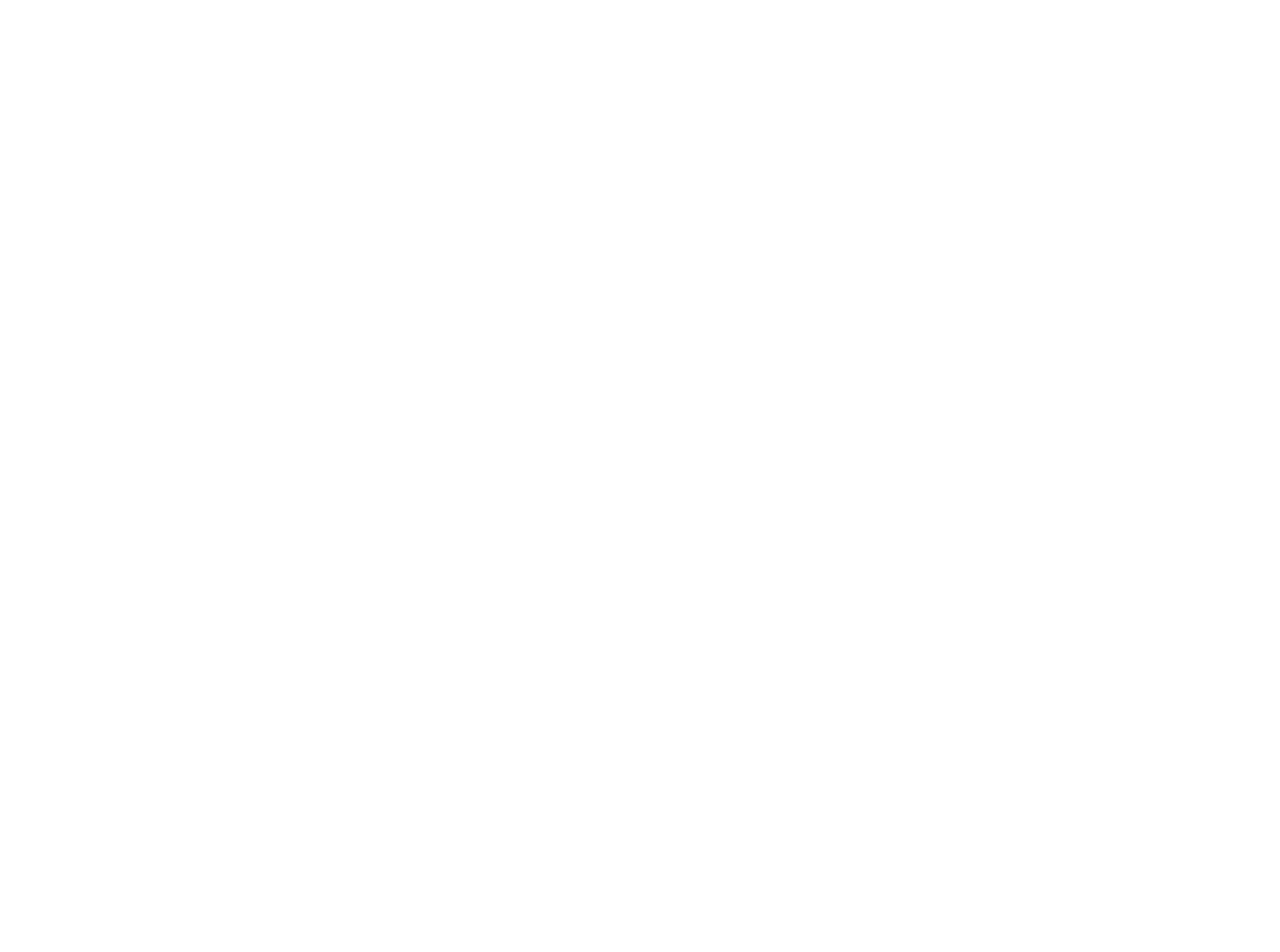
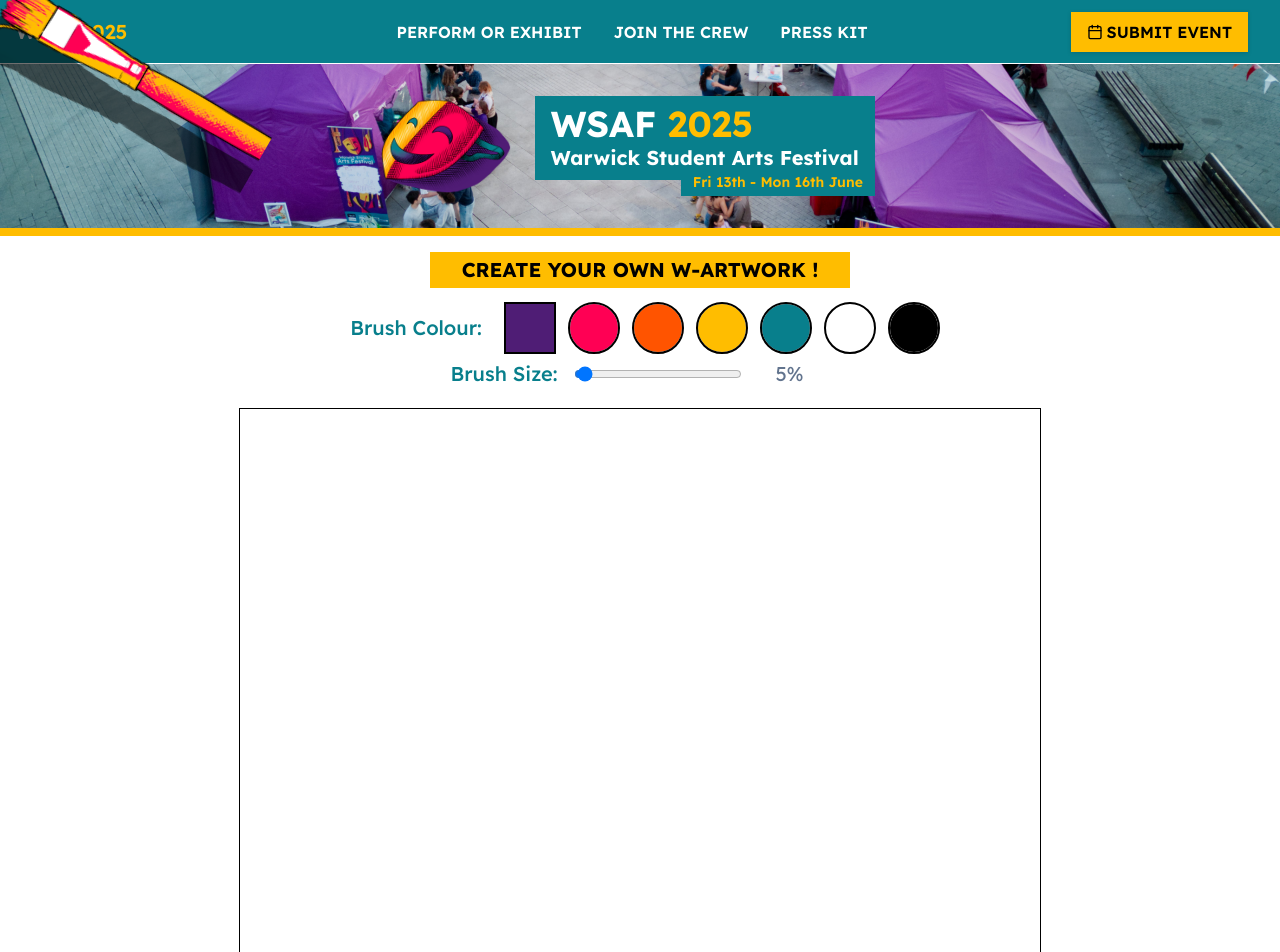
Before and after one commit to WarwickStudentArtsFestival/wsaf25-website, a Next.js app: page /wart in a window 1280 px wide. Before the commit this address had no page. Shown: the top 952 px of the page. Before the commit the page ends 800 px from the top, so only its background shows below. Built offline with nearby package versions, Linux system fonts and the light colour scheme.

Commit message:
initial w-art page

```diff
--- /dev/null
+++ b/src/app/wart/BrushSizePicker.tsx
@@ -0,0 +1,36 @@
+import React from 'react';
+
+interface BrushSizePickerProps {
+  brushSize: number;
+  onBrushSizeChange: (size: number) => void;
+}
+
+const BrushSizePicker: React.FC<BrushSizePickerProps> = ({
+  brushSize,
+  onBrushSizeChange,
+}) => {
+  return (
+    <div className="flex flex-row items-center justify-center space-x-4">
+      <label
+        htmlFor="brush-size"
+        className="block text-xl font-medium text-teal"
+      >
+        Brush Size:
+      </label>
+      <div className="flex items-center">
+        <input
+          type="range"
+          id="brush-size"
+          min="5"
+          max="200"
+          value={brushSize}
+          onChange={(e) => onBrushSizeChange(Number(e.target.value))}
+          className="w-42"
+        />
+        <span className="ml-2 w-20 text-xl">{Math.round(brushSize / 2)}%</span>
+      </div>
+    </div>
+  );
+};
+
+export default BrushSizePicker;
--- /dev/null
+++ b/src/app/wart/Canvas.tsx
@@ -0,0 +1,69 @@
+import React, { useRef, useState } from 'react';
+
+interface CanvasProps {
+  color: string;
+  brushSize: number;
+}
+
+const Canvas: React.FC<CanvasProps> = ({ color, brushSize }) => {
+  const canvasRef = useRef<HTMLCanvasElement | null>(null);
+  const [isDrawing, setIsDrawing] = useState(false);
+  const [lastPos, setLastPos] = useState<{ x: number; y: number }>({
+    x: 0,
+    y: 0,
+  });
+
+  const startDrawing = (e: React.MouseEvent) => {
+    if (!canvasRef.current) return;
+
+    const canvas = canvasRef.current;
+    const rect = canvas.getBoundingClientRect();
+    const x = e.clientX - rect.left;
+    const y = e.clientY - rect.top;
+
+    setIsDrawing(true);
+    setLastPos({ x, y });
+  };
+
+  const stopDrawing = () => {
+    setIsDrawing(false);
+  };
+
+  const draw = (e: React.MouseEvent) => {
+    if (!isDrawing || !canvasRef.current) return;
+
+    const canvas = canvasRef.current;
+    const rect = canvas.getBoundingClientRect();
+    const x = e.clientX - rect.left;
+    const y = e.clientY - rect.top;
+
+    const ctx = canvas.getContext('2d');
+    if (ctx) {
+      ctx.beginPath();
+      ctx.moveTo(lastPos.x, lastPos.y);
+      ctx.lineTo(x, y);
+      ctx.lineWidth = brushSize;
+      ctx.globalCompositeOperation = 'source-over';
+      ctx.strokeStyle = color;
+      ctx.lineCap = 'round';
+      ctx.stroke();
+    }
+
+    setLastPos({ x, y });
+  };
+
+  return (
+    <canvas
+      ref={canvasRef}
+      width={800}
+      height={600}
+      className="border border-black mt-5 mx-auto aspect-square w-auto"
+      onMouseDown={startDrawing}
+      onMouseMove={draw}
+      onMouseUp={stopDrawing}
+      onMouseLeave={stopDrawing}
+    />
+  );
+};
+
+export default Canvas;
--- /dev/null
+++ b/src/app/wart/ColourPicker.tsx
@@ -0,0 +1,45 @@
+import React from 'react';
+
+interface ColourPickerProps {
+  currentColor: string;
+  onColorChange: (color: string) => void;
+}
+
+const ColourPicker: React.FC<ColourPickerProps> = ({
+  currentColor,
+  onColorChange,
+}) => {
+  const colours = [
+    '#4f1d75',
+    '#ff0054',
+    '#ff5400',
+    '#ffbd00',
+    '#087f8c',
+    '#ffffff',
+    '#000000',
+  ];
+
+  return (
+    <div className="flex flex-row sm:flex-wrap items-center justify-center">
+      <label
+        htmlFor="brush-colour"
+        className="block p-4 text-xl font-medium text-teal"
+      >
+        Brush Colour:
+      </label>
+      {colours.map((colorOption) => (
+        <button
+          id="brush-colour"
+          key={colorOption}
+          className={`w-12 h-12 m-1 sm:m-2 outline-2 outline-black cursor-pointer ${
+            currentColor === colorOption ? 'rounded-square' : 'rounded-full'
+          }`}
+          style={{ backgroundColor: colorOption }}
+          onClick={() => onColorChange(colorOption)}
+        />
+      ))}
+    </div>
+  );
+};
+
+export default ColourPicker;
--- /dev/null
+++ b/src/app/wart/page.tsx
@@ -0,0 +1,85 @@
+'use client';
+
+import React, { useState, useEffect } from 'react';
+import PageHeader from '@/app/components/page-header';
+import HighlightedHeading from '../components/highlighted-heading';
+import Canvas from './Canvas';
+import ColourPicker from './ColourPicker';
+import BrushSizePicker from './BrushSizePicker';
+import Paintbrush from '@/assets/icons/paintbrush.png';
+import Image from 'next/image';
+
+const PaintApp = () => {
+  const [color, setColor] = useState<string>('#4f1d75');
+  const [brushSize, setBrushSize] = useState<number>(10);
+  const [cursorPos, setCursorPos] = useState({ x: 0, y: 0 });
+
+  const saveCanvas = () => {
+    const canvas = document.querySelector('canvas') as HTMLCanvasElement;
+    if (!canvas) return;
+
+    const link = document.createElement('a');
+    link.download = 'my-artwork.png';
+    link.href = canvas.toDataURL('image/png');
+    link.click();
+  };
+
+  const clearCanvas = () => {
+    const canvas = document.querySelector('canvas');
+    const ctx = canvas?.getContext('2d');
+    if (ctx && canvas) {
+      ctx.clearRect(0, 0, canvas.width, canvas.height);
+    }
+  };
+
+  useEffect(() => {
+    const handleMouseMove = (e: MouseEvent) => {
+      setCursorPos({ x: e.clientX, y: e.clientY });
+    };
+    window.addEventListener('mousemove', handleMouseMove);
+    return () => window.removeEventListener('mousemove', handleMouseMove);
+  }, []);
+
+  return (
+    <div className="text-center relative cursor-none">
+      <PageHeader />
+      <HighlightedHeading text="Create your own W-ARTWORK !" />
+      <div>
+        <ColourPicker currentColor={color} onColorChange={setColor} />
+        <BrushSizePicker
+          brushSize={brushSize}
+          onBrushSizeChange={setBrushSize}
+        />
+      </div>
+      <Canvas color={color} brushSize={brushSize} />
+      <button
+        onClick={clearCanvas}
+        className="mt-4 ml-4 px-5 py-2.5 rounded-xl bg-red-100 text-red-800 font-medium shadow-sm hover:bg-red-200 transition-colors"
+      >
+        Clear
+      </button>
+      <button
+        onClick={saveCanvas}
+        className="mt-4 ml-4 px-5 py-2.5 rounded-xl bg-green-100 text-green-800 font-medium shadow-sm hover:bg-green-200 transition-colors"
+      >
+        Save
+      </button>
+
+      <Image
+        src={Paintbrush}
+        alt="Paintbrush"
+        width={300}
+        height={300}
+        className="pointer-events-none fixed z-50"
+        style={{
+          left: cursorPos.x,
+          top: cursorPos.y,
+          translate: '-5% -25%',
+          rotate: '120deg',
+        }}
+      />
+    </div>
+  );
+};
+
+export default PaintApp;
```
